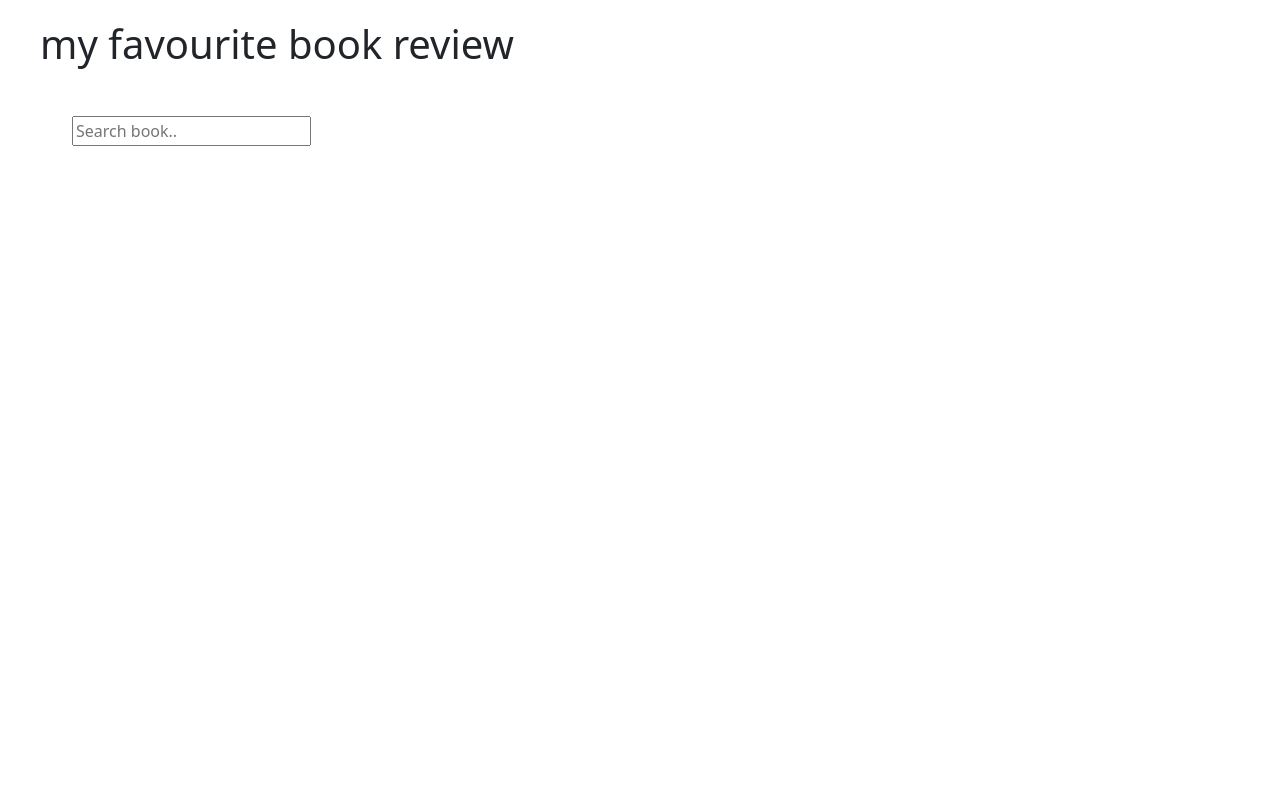
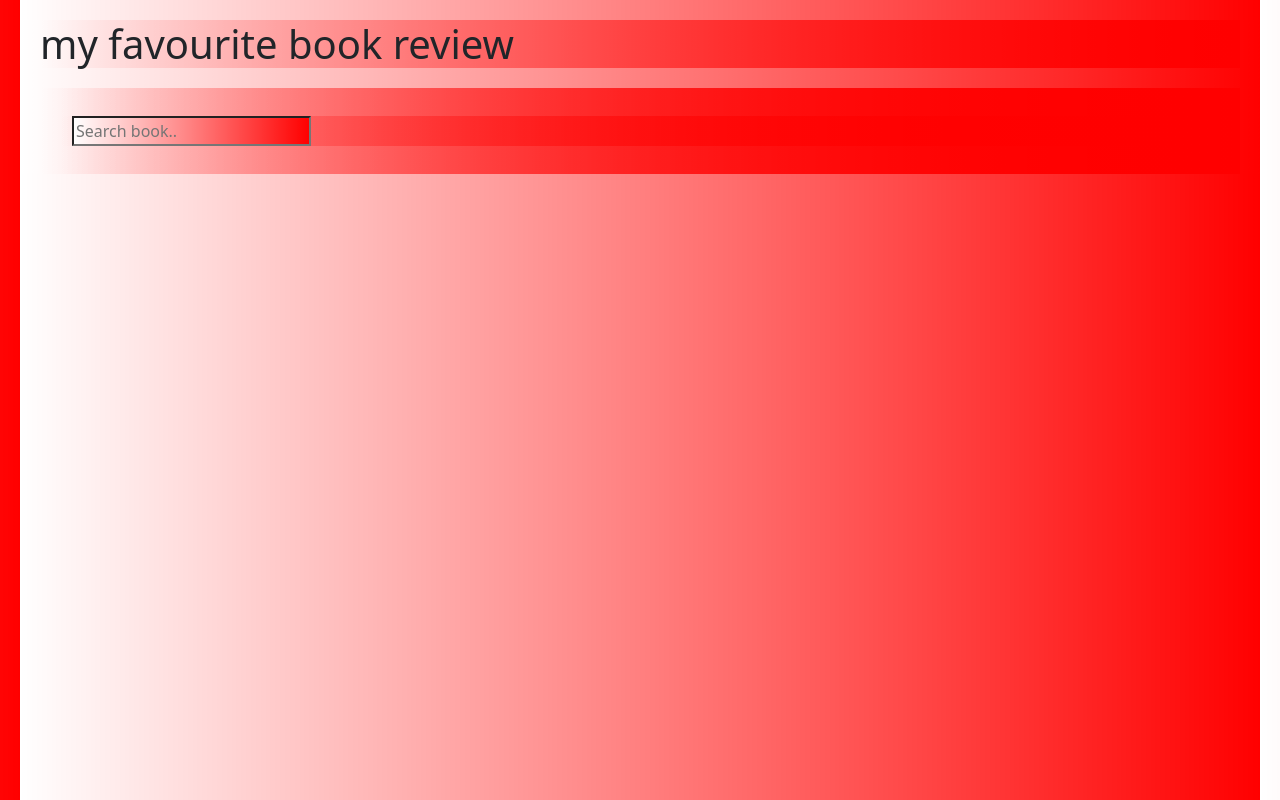
Before and after one commit to stanleywanjau/project-phs1, a plain HTML site: page index.html in a window 1280 px wide. Drawn offline with Linux system fonts and the light colour scheme; no server answers.

Commit message:
styled the background image

```diff
--- a/css/style.css
+++ b/css/style.css
@@ -1,5 +1,6 @@
 *{
   margin:20px;
+  background-image: linear-gradient(to right, rgba(255,0,0,0), rgba(255,0,0,1));
 }
 .like-button {
   background-color: #3498db;
```
